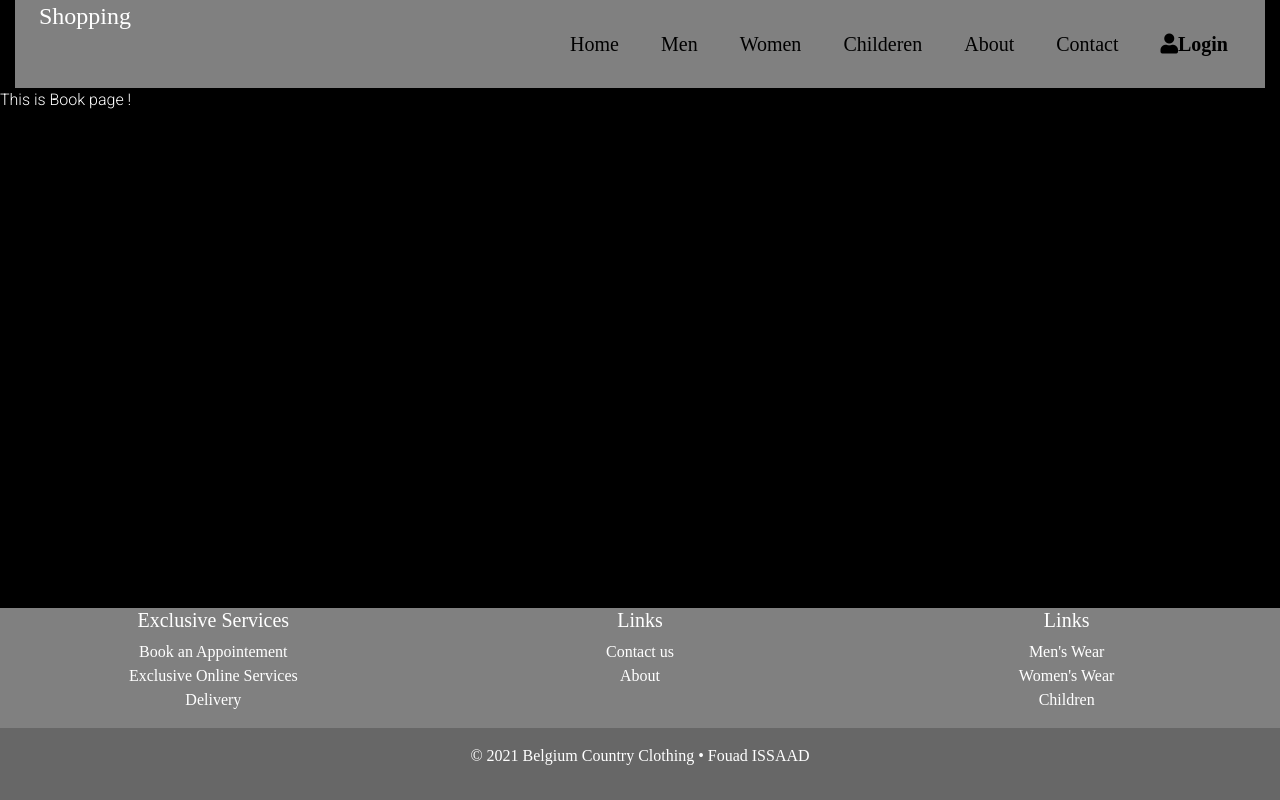
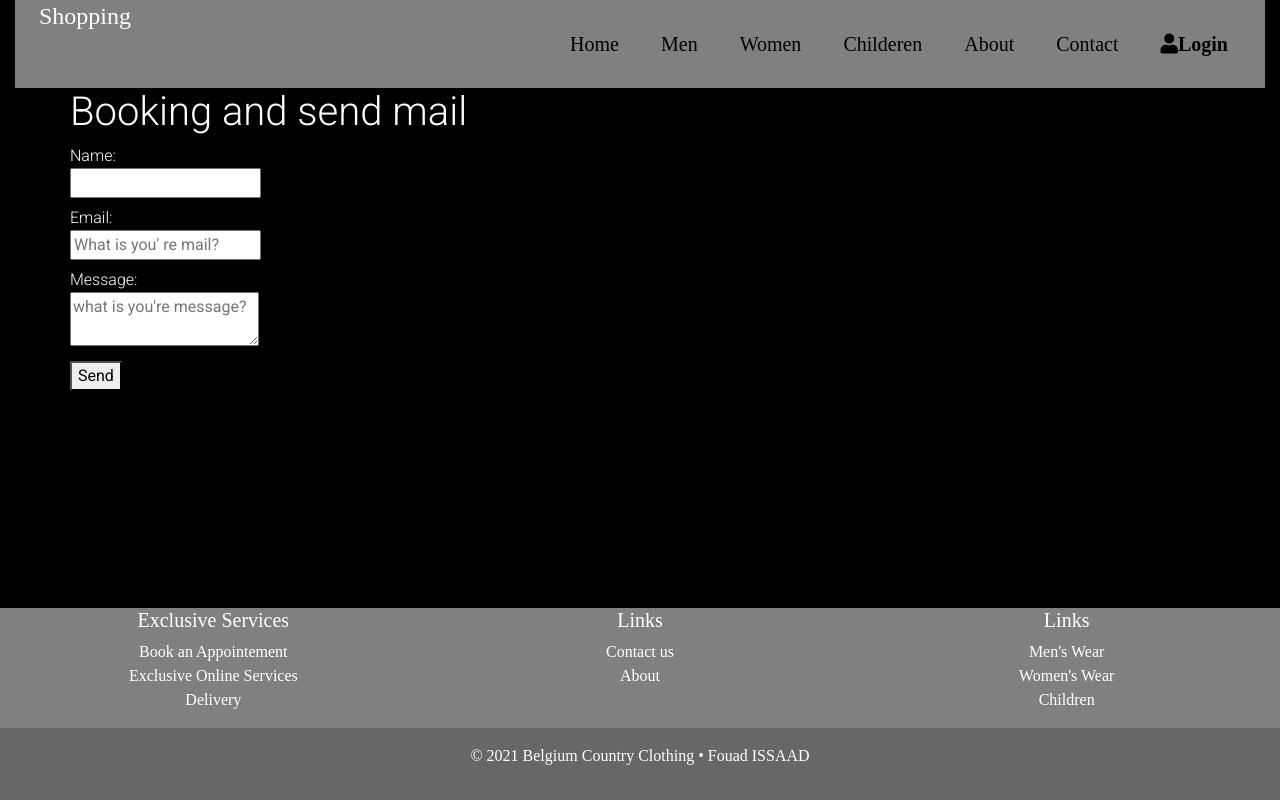
Before and after one commit to fouadissaad1/shoppingwebapps, a React (Create React App) app: page /Book in a window 1280 px wide. Built offline with nearby package versions, Linux system fonts and the light colour scheme.

Commit message:
send mail next time add booking

```diff
--- a/src/components/pages/Book.js
+++ b/src/components/pages/Book.js
@@ -1,6 +1,37 @@
+import { MDBContainer, MDBRow } from "mdb-react-ui-kit";
+import emailjs from 'emailjs-com';
+
 const Book = () => {
+    const sendEmail = (e) => {
+        e.preventDefault();
+        emailjs.sendForm('service_8f7xlud',
+            'template_iubtfdd',
+            e.target,
+            'user_1mepAtzDb4GjUHFo2wNyS')
+            .then((result) => {
+                console.log(result.text);
+            }, (error) => {
+                console.log(error.text);
+            });
+    };
     return (
-        <p> This is Book page !</p>
+        <MDBContainer>
+            <MDBRow><h1>Booking and send mail</h1></MDBRow>
+            <MDBRow>
+                <form onSubmit={sendEmail}>
+                    <label>Name: <br/>
+                        <input name="name" type="text" required/> <br/>
+                    </label><br/>
+                    <label>Email: <br/>
+                        <input type="email" name={"user_email"} placeholder={"What is you' re mail?"} required/>
+                    </label> <br/>
+                    <label>Message:<br/>
+                        <textarea name={"message"} placeholder={"what is you're message?"} required/>
+                    </label> <br/>
+                    <button value={"Send"} type={"submit"}>Send</button>
+                </form>
+            </MDBRow>
+        </MDBContainer>
     );
 }
 
--- a/src/components/pages/Services.js
+++ b/src/components/pages/Services.js
@@ -32,24 +32,6 @@ export function Services() {
                     />
                 </MDBCol>
             </MDBRow>
-            <hr/>
-            <MDBRow>
-                <MDBCol size={3}></MDBCol>
-                <MDBCol size={3}>
-                    <h3>John Lewis Rentals Powered by fat LLALMA</h3>
-                    <p>Rent our furniture, whenever youneed it, to create a look you love without the momitment</p>
-                    <p>find out more Link</p>
-                </MDBCol>
-                <MDBCol size={3}>
-                    <img
-                        src="https://mdbootstrap.com/img/new/standard/city/047.jpg"
-                        className="img-fluid rounded"
-                        alt=""
-                    />
-                </MDBCol>
-                <MDBCol size={3}></MDBCol>
-            </MDBRow>
-            <hr/>
         </MDBContainer>
 
     )
```
Also changed, not shown: package.json (+47 -46 lines), 1 other file (tests, documents, lock files or other folders).
